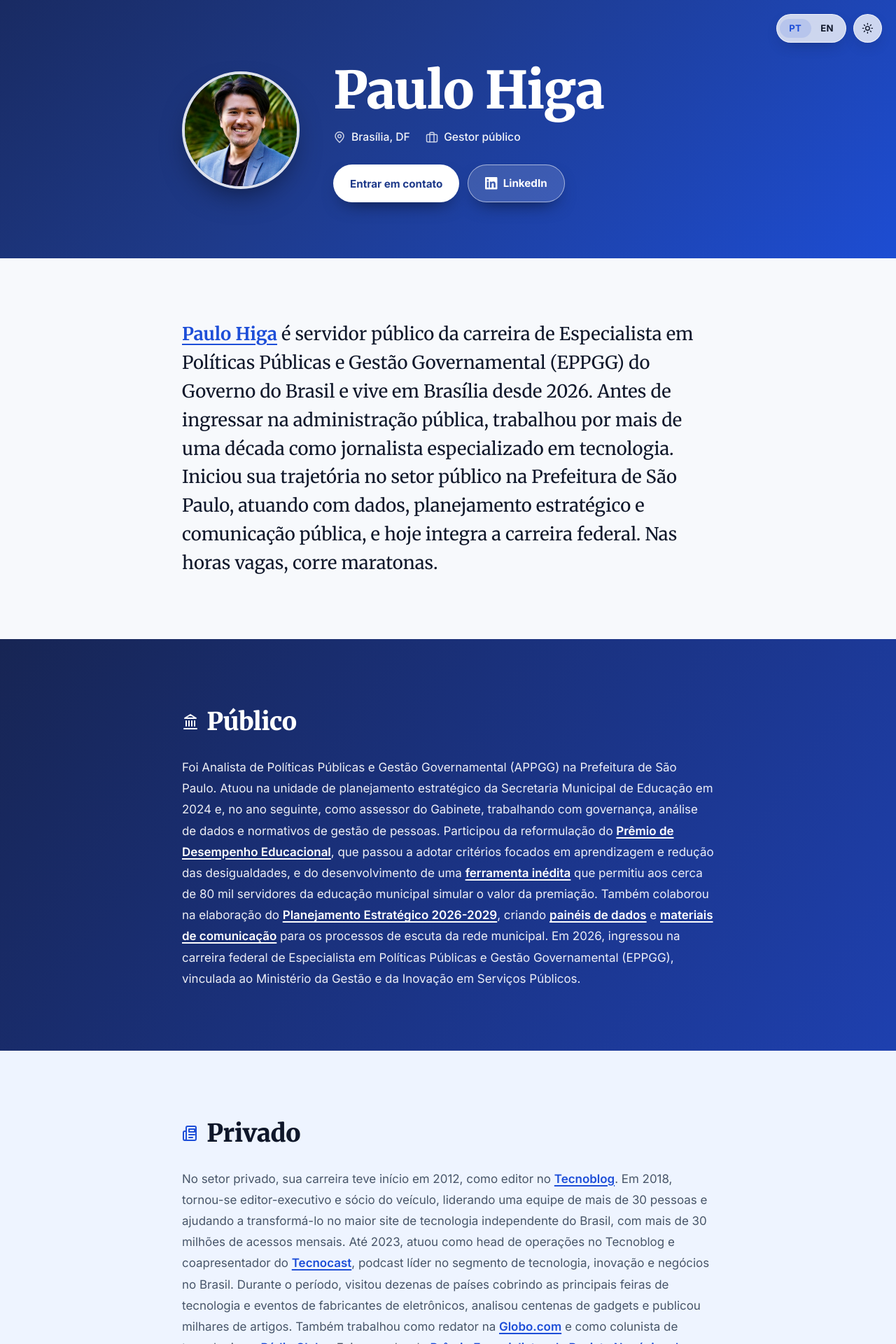
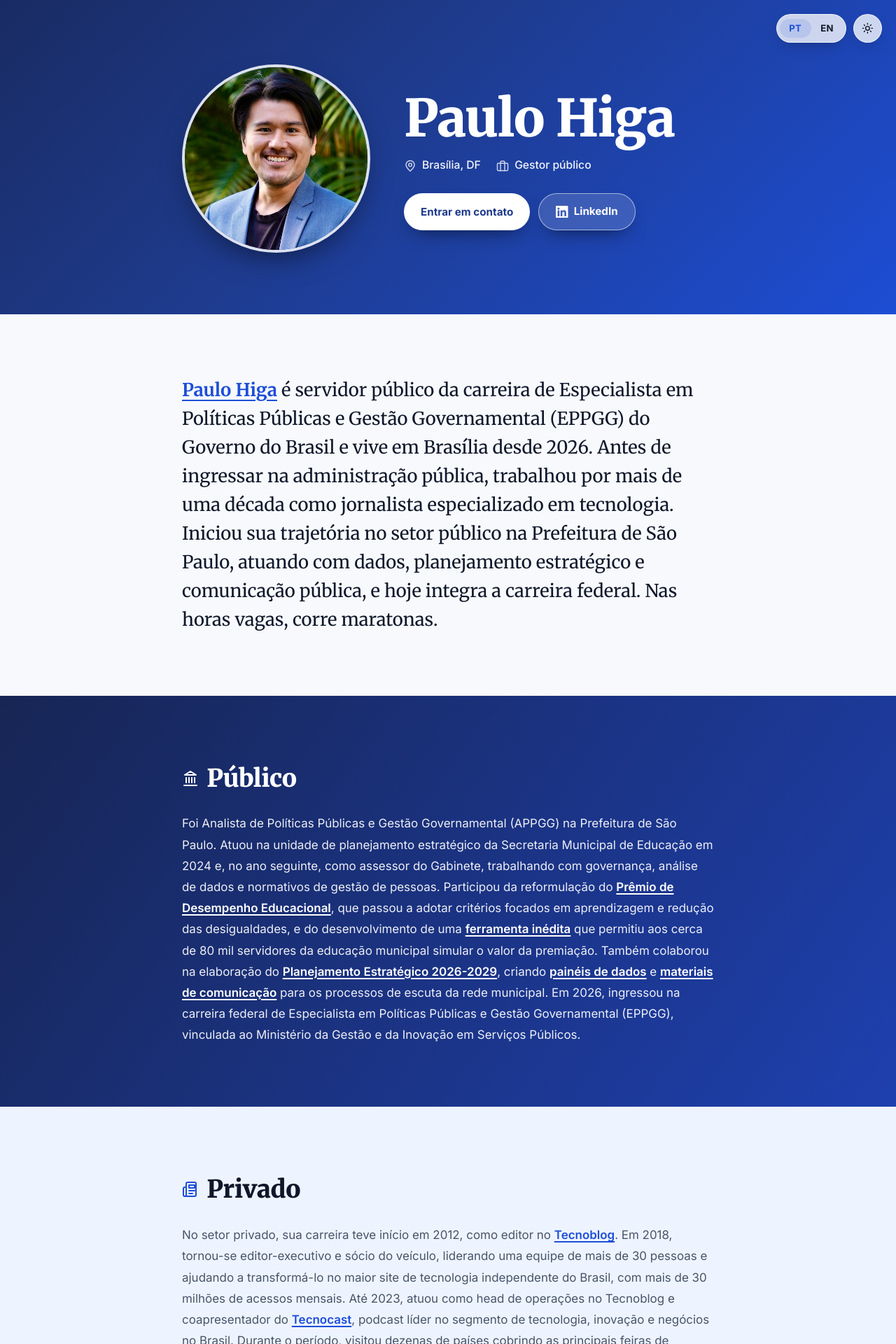
Before and after one commit to paulohiga/paulohiga.github.io, a Jekyll site: the page built from index.md, in a window 1280 px wide. Shown: the top 1920 px of the page at 70% size. Built offline with Jekyll 4.4.1, drawn with Linux system fonts in a browser that asks for light colours.

Commit message:
Increase profile image and heading sizes for better visual hierarchy (#15)
* Aumenta foto-paulo-higa-3.jpg em 60% no layout

* Aumenta nome no hero-compact em 30%

* Remove animacao de carregamento do hero para melhorar LCP

* Remove pesos/variantes de fonte nao usados do Google Fonts para melhorar LCP/FCP

---------

Co-authored-by: Claude <noreply@anthropic.com>

```diff
--- a/_includes/head.html
+++ b/_includes/head.html
@@ -51,7 +51,7 @@
     <link rel="preconnect" href="https://fonts.googleapis.com">
     <link rel="preconnect" href="https://fonts.gstatic.com" crossorigin>
     <link
-        href="https://fonts.googleapis.com/css2?family=Inter:wght@300;400;500;600;700;800;900&family=Merriweather:ital,wght@0,400;0,700;0,900;1,400&display=swap"
+        href="https://fonts.googleapis.com/css2?family=Inter:wght@400;500;600;700;800&family=Merriweather:wght@400;700;900&display=swap"
         rel="stylesheet">
 
     <link rel="stylesheet" href="/style.css">
--- a/_includes/sidebar.html
+++ b/_includes/sidebar.html
@@ -4,8 +4,8 @@
                 <div class="profile-image-wrapper">
                     <a id="foto-btn" class="profile-image-button foto-toggle" href="{{ site.data.pages[foto_state].url }}" data-nav
                         aria-label="{% if page.lang == 'en' %}{% if page.view == 'full' %}Collapse Paulo Higa biography{% else %}Read the full biography of Paulo Higa{% endif %}{% else %}{% if page.view == 'full' %}Recolher biografia de Paulo Higa{% else %}Expandir biografia de Paulo Higa{% endif %}{% endif %}">
-                        <img src="/img/foto-paulo-higa-3.jpg" id="foto" alt="Paulo Seikishi Higa" width="200"
-                            height="200" fetchpriority="high" decoding="async">
+                        <img src="/img/foto-paulo-higa-3.jpg" id="foto" alt="Paulo Seikishi Higa" width="320"
+                            height="320" fetchpriority="high" decoding="async">
                     </a>
                 </div>
                 <div class="hero__identity">
--- a/style.css
+++ b/style.css
@@ -252,8 +252,8 @@ body.dark-theme .hero {
 }
 
 .profile-image-wrapper img {
-    width: clamp(120px, 22vw, 168px);
-    height: clamp(120px, 22vw, 168px);
+    width: clamp(192px, 35.2vw, 269px);
+    height: clamp(192px, 35.2vw, 269px);
     border-radius: 50%;
     object-fit: cover;
     border: 4px solid rgba(255, 255, 255, 0.85);
@@ -398,7 +398,7 @@ body.show-compact-hero .hero-compact {
     cursor: pointer;
     font-family: var(--font-serif);
     font-weight: 900;
-    font-size: 1.15rem;
+    font-size: 1.495rem;
     letter-spacing: -0.01em;
     color: #fff;
     line-height: 1;
@@ -1275,22 +1275,6 @@ body.dark-theme .form-content textarea[aria-invalid="true"] {
 }
 
 /* --- Scroll-reveal animations --- */
-.hero__inner {
-    animation: heroRise var(--duration-slow) var(--ease-out) both;
-}
-
-@keyframes heroRise {
-    from {
-        opacity: 0;
-        transform: translateY(22px);
-    }
-
-    to {
-        opacity: 1;
-        transform: none;
-    }
-}
-
 body.js .band {
     opacity: 0;
     transform: translateY(28px);
@@ -1389,7 +1373,7 @@ body.js .band.in-view {
     }
 
     .hero-compact__name {
-        font-size: 1rem;
+        font-size: 1.3rem;
     }
 
     .compact-ctrl {
```
